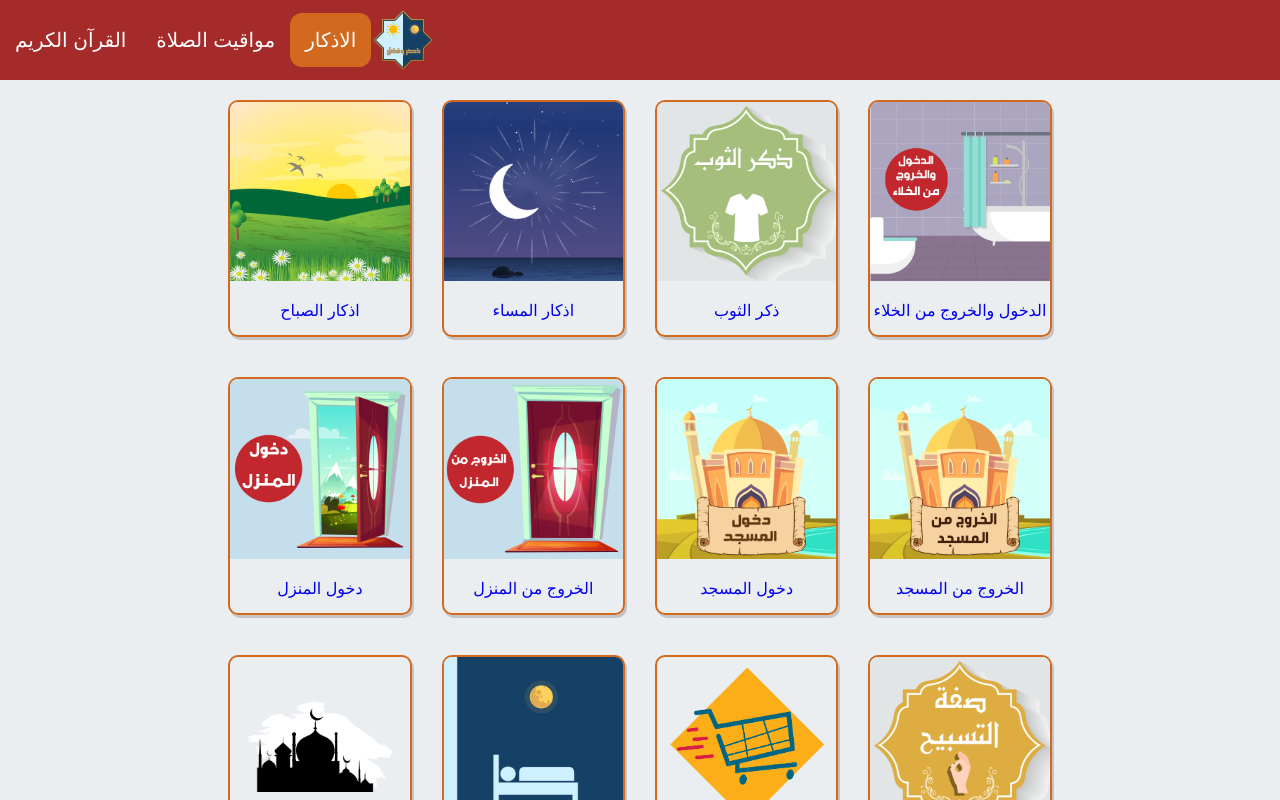
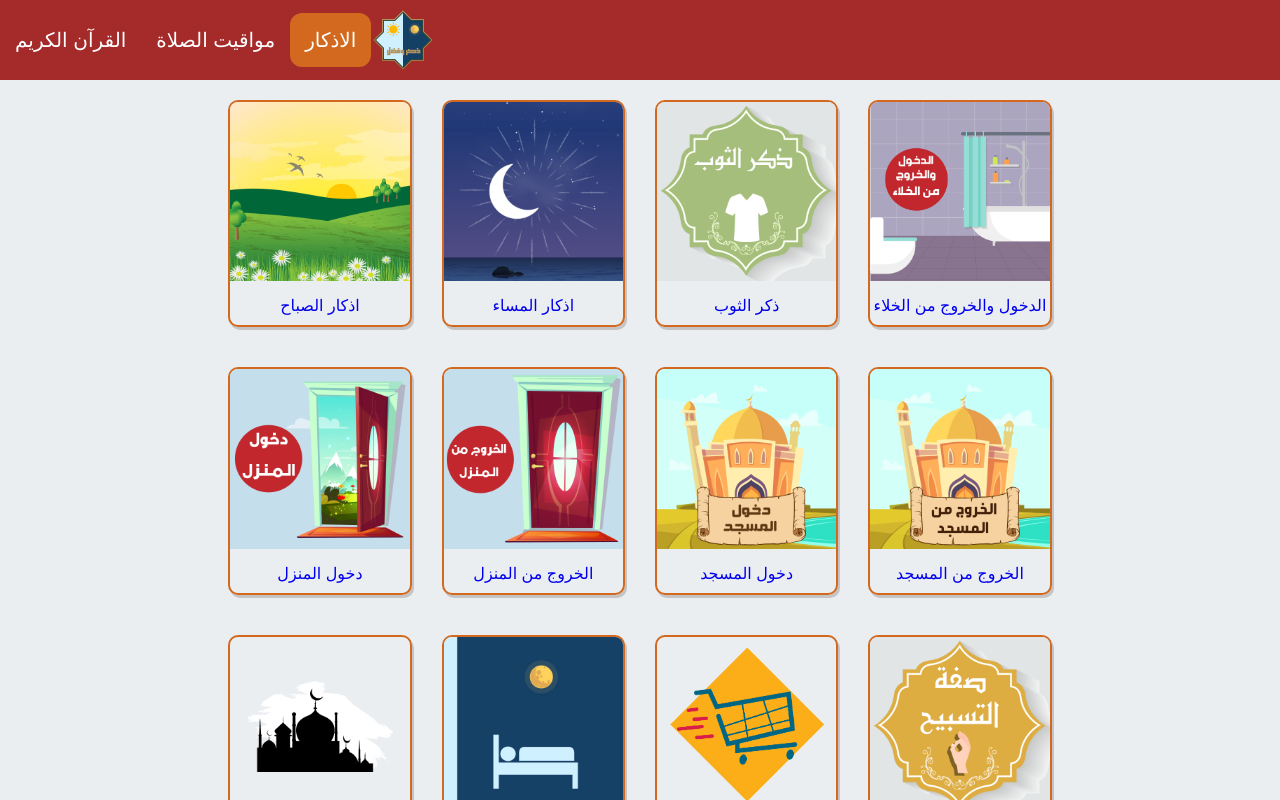
Before and after one commit to FadyAhmed/zekr-w-fadl, a React (Create React App) app: page /azkar in a window 1280 px wide. Shown: the top 800 px of the page. Built offline with nearby package versions, Linux system fonts and the light colour scheme.

Commit message:
next prayer bug solved

```diff
--- a/src/components/azkar/ZekrItem.module.css
+++ b/src/components/azkar/ZekrItem.module.css
@@ -9,7 +9,7 @@
 }
 
 .title {
-  padding: 15px 2px;
+  padding: 10px 2px;
   overflow: hidden;
   white-space: nowrap;
   text-overflow: ellipsis;
--- a/src/components/azkar/ZekrList.js
+++ b/src/components/azkar/ZekrList.js
@@ -3,12 +3,12 @@ import AZKAR_TYPES from "../../data/azkar_types.json";
 import ZekrItem from "./ZekrItem";
 
 const ZekrList = (props) => {
-  const padding = <Grid xs={1} md={2}></Grid>;
+  const padding = <Grid xs={0} md={2}></Grid>;
 
   return (
     <Grid container xs={12}>
       {padding}
-      <Grid container xs={10} md={8}>
+      <Grid container xs={12} md={8}>
         {AZKAR_TYPES.map((item) => {
           return <ZekrItem image={item.logo} title={item.title} id={item.id} />;
         })}
--- a/src/components/prayers/PrayerTimes.js
+++ b/src/components/prayers/PrayerTimes.js
@@ -1,4 +1,4 @@
-import Grid from '@mui/material/Grid';
+import Grid from "@mui/material/Grid";
 import datetimeDifference from "datetime-difference";
 import { useCallback, useEffect, useState } from "react";
 import classes from "./PrayerTimes.module.css";
@@ -105,12 +105,10 @@ const PrayerTimes = (props) => {
     const now = { hour: date.getHours(), minute: date.getMinutes() };
     const today = mm + "/" + dd + "/" + yyyy;
 
-    const result = datetimeDifference(
-      new Date(
-        `${today}, ${now.hour}:${now.minute} ${now.hour >= 12 ? "PM" : "AM"}`
-      ),
-      new Date(`${today}, ${next}`)
-    );
+    const currentDate = new Date(mm, dd, yyyy, now.hour, now.minute);
+
+    const nextDate = new Date(`${today}, ${next}`);
+    const result = datetimeDifference(currentDate, nextDate);
 
     const hours =
       result.hours === 0
```
